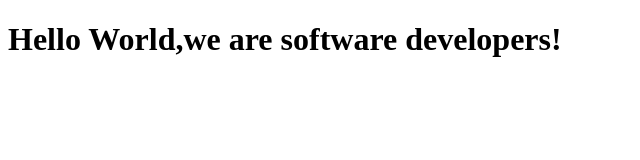
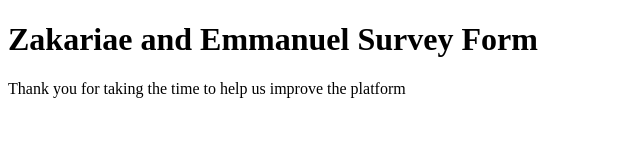
Before and after one commit to Emmanuelaaron/zakariaeEmmanuel, a plain HTML site: page index.html in a window 1280 px wide. Shown: the whole page, without its empty margins (0-640 px from the left). Drawn offline with Linux system fonts and the light colour scheme.

Commit message:
add header and description

```diff
--- a/index.html
+++ b/index.html
@@ -7,7 +7,10 @@
   </head>
 
   <body>
-    <h1>Hello World,we are software developers!</h1>
+    <header>
+      <h1 id="title">Zakariae and Emmanuel Survey Form</h1>
+      <p id="description">Thank you for taking the time to help us improve the platform</p>
+    </header>
     <script src="https://cdn.freecodecamp.org/testable-projects-fcc/v1/bundle.js"></script>
     <script  src="js/index.js"></script>
   </body>
```
